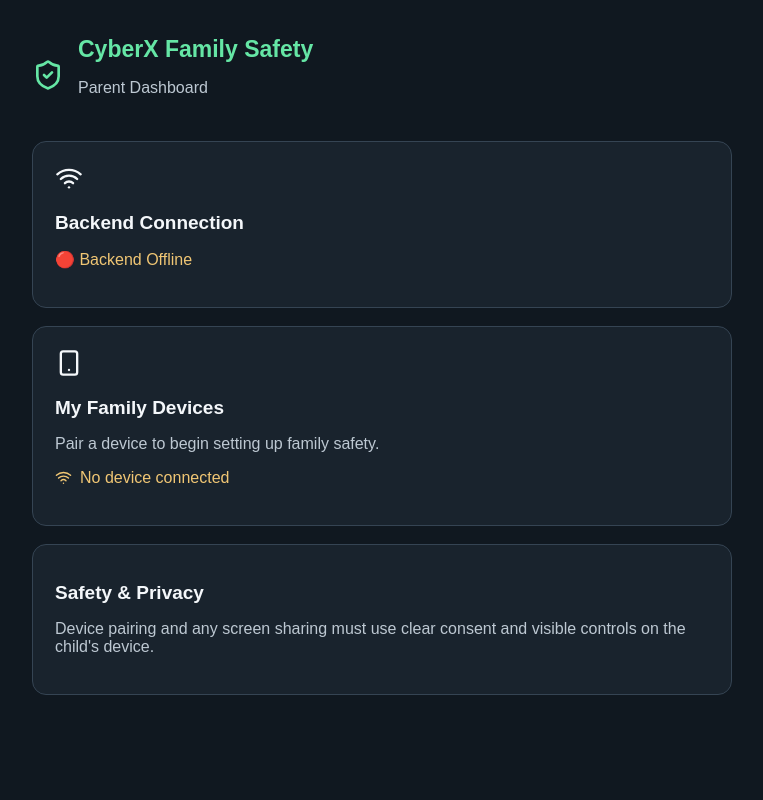
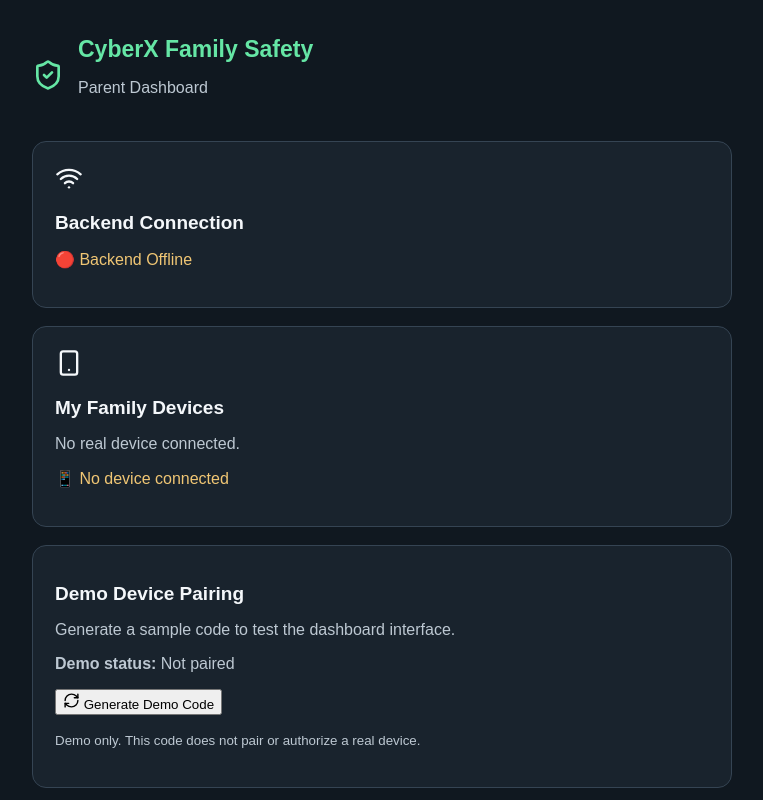
Before and after one commit to pradiptab292-prog/cyberx-core1, a React (Vite) app in the folder frontend/: page / in a window 1280 px wide. Shown: the top 800 px of the page, without its empty margins (258-1021 px from the left). Built offline with nearby package versions, Linux system fonts and the light colour scheme; no server answers.

Commit message:
Add demo device pairing

```diff
--- a/frontend/src/main.tsx
+++ b/frontend/src/main.tsx
@@ -1,22 +1,21 @@
 
 import React, { useEffect, useState } from "react";
 import { createRoot } from "react-dom/client";
-import { ShieldCheck, Smartphone, Wifi } from "lucide-react";
+import { ShieldCheck, Smartphone, Wifi, Copy, RefreshCw } from "lucide-react";
 import "./style.css";
 
 const API_URL = "https://cyberx-core1-1.onrender.com";
 
 function App() {
   const [backendStatus, setBackendStatus] = useState("Checking...");
+  const [demoCode, setDemoCode] = useState("");
+  const [demoStatus, setDemoStatus] = useState("Not paired");
 
   useEffect(() => {
     async function checkBackend() {
       try {
         const response = await fetch(`${API_URL}/health`);
-
-        if (!response.ok) {
-          throw new Error("Backend unavailable");
-        }
+        if (!response.ok) throw new Error("Backend unavailable");
 
         const data = await response.json();
         setBackendStatus(data.status === "ok" ? "Connected" : "Offline");
@@ -27,9 +26,25 @@ function App() {
 
     checkBackend();
     const timer = setInterval(checkBackend, 30000);
-
     return () => clearInterval(timer);
   }, []);
+
+  function generateDemoCode() {
+    const code = Math.floor(100000 + Math.random() * 900000).toString();
+    setDemoCode(code);
+    setDemoStatus("Demo code generated — no device connected");
+  }
+
+  async function copyDemoCode() {
+    if (!demoCode) return;
+
+    try {
+      await navigator.clipboard.writeText(demoCode);
+      setDemoStatus("Demo code copied");
+    } catch {
+      setDemoStatus("Copy unavailable — select the code manually");
+    }
+  }
 
   return (
     <main className="dashboard">
@@ -56,17 +71,37 @@ function App() {
       <section className="card">
         <Smartphone size={28} />
         <h2>My Family Devices</h2>
-        <p>Pair a device to begin setting up family safety.</p>
-        <p className="status">
-          <Wifi size={17} /> No device connected
-        </p>
+        <p>No real device connected.</p>
+        <p className="status">📱 No device connected</p>
+      </section>
+
+      <section className="card">
+        <h2>Demo Device Pairing</h2>
+        <p>Generate a sample code to test the dashboard interface.</p>
+        <p><strong>Demo status:</strong> {demoStatus}</p>
+
+        {demoCode && (
+          <h2 style={{ letterSpacing: "6px" }}>{demoCode}</h2>
+        )}
+
+        <button onClick={generateDemoCode}>
+          <RefreshCw size={17} /> Generate Demo Code
+        </button>
+
+        {demoCode && (
+          <button onClick={copyDemoCode}>
+            <Copy size={17} /> Copy Code
+          </button>
+        )}
+
+        <p><small>Demo only. This code does not pair or authorize a real device.</small></p>
       </section>
 
       <section className="card">
         <h2>Safety & Privacy</h2>
         <p>
-          Device pairing and any screen sharing must use
-          clear consent and visible controls on the child's device.
+          Real device pairing and any screen sharing must use
+          clear consent and visible controls on the other device.
         </p>
       </section>
     </main>
```
